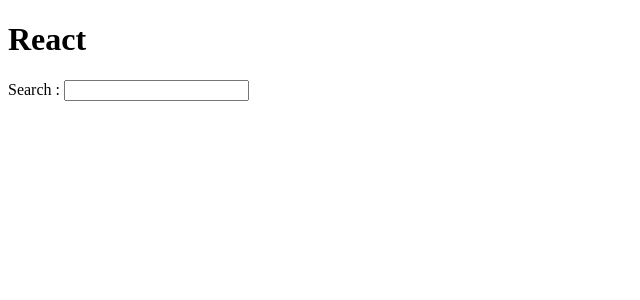
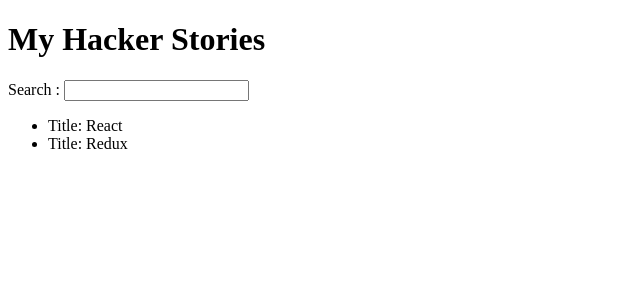
Before and after one commit to shukla-rajat/hacker-stories, a React (Vite) app: page / in a window 1280 px wide. Shown: the top 300 px of the page, without its empty margins (0-640 px from the left). Built offline with nearby package versions, Linux system fonts and the light colour scheme.

Commit message:
Implemented JSX rendering for mapped array items

```diff
--- a/src/App.jsx
+++ b/src/App.jsx
@@ -1,15 +1,40 @@
-function getTitle(title) {
-  return title;
-}
+const list = [
+  {
+    title: "React",
+    url: "https://reactjs.org/",
+    author: "Jordan Walke",
+    num_comments: 3,
+    points: 4,
+    objectID: 0,
+  },
+  {
+    title: "Redux",
+    url: "https://redux.js.org/",
+    author: "Dan Abramov, Andrew Clark",
+    num_comments: 2,
+    points: 5,
+    objectID: 1,
+  },
+];
 
 function App() {
   return (
-    <div>
-      <h1> {getTitle("React")} </h1>
+    <>
+      <div>
+        <h1> My Hacker Stories </h1>
 
-      <label htmlFor="Search"> Search : </label>
-      <input id="search" type="text" />
-    </div>
+        <label htmlFor="Search"> Search : </label>
+        <input id="search" type="text" />
+      </div>
+
+      <div>
+        <ul>
+          {list.map((book) => {
+            return <li key={book.objectID}> Title: {book.title} </li>;
+          })}
+        </ul>
+      </div>
+    </>
   );
 }
 
```
